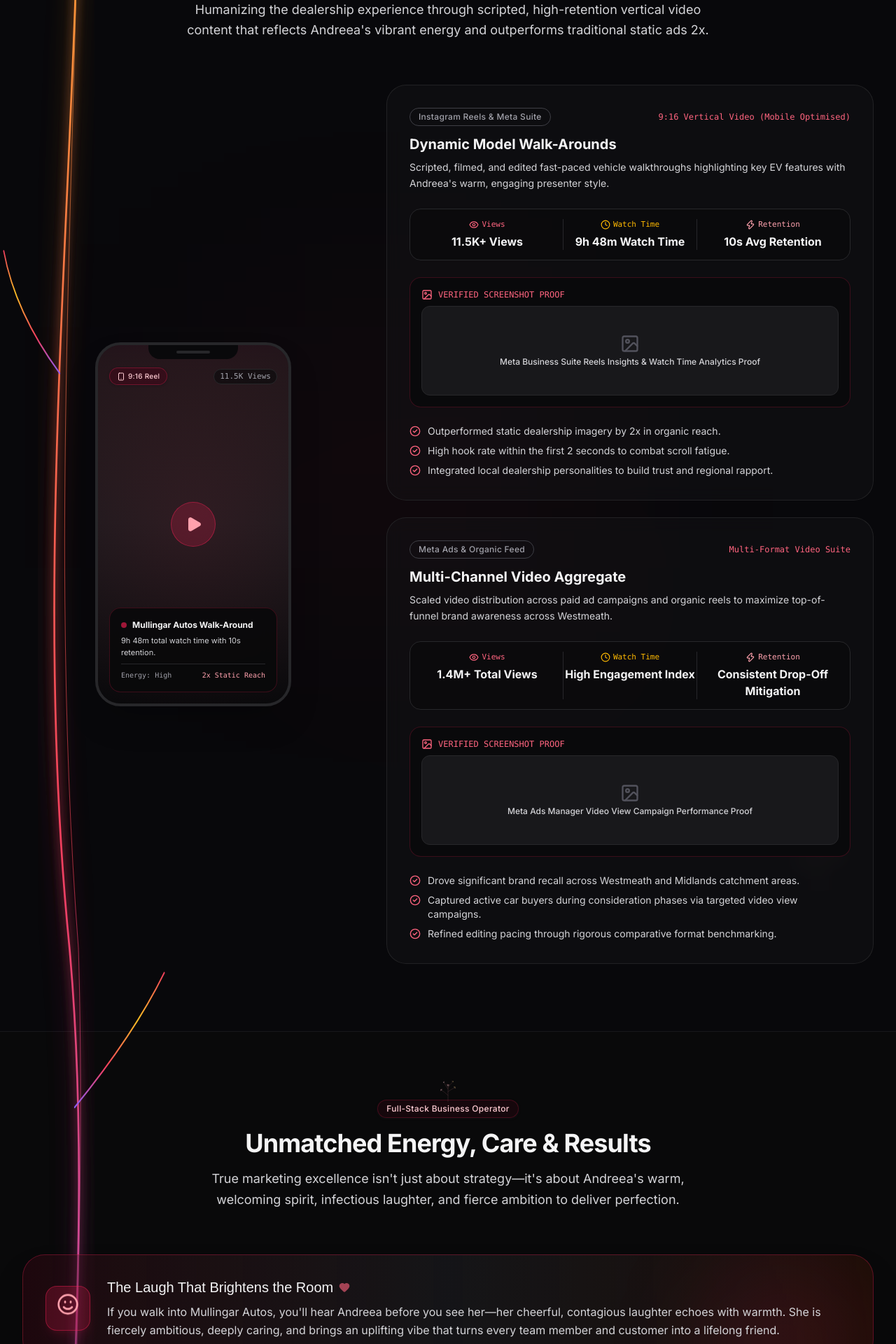
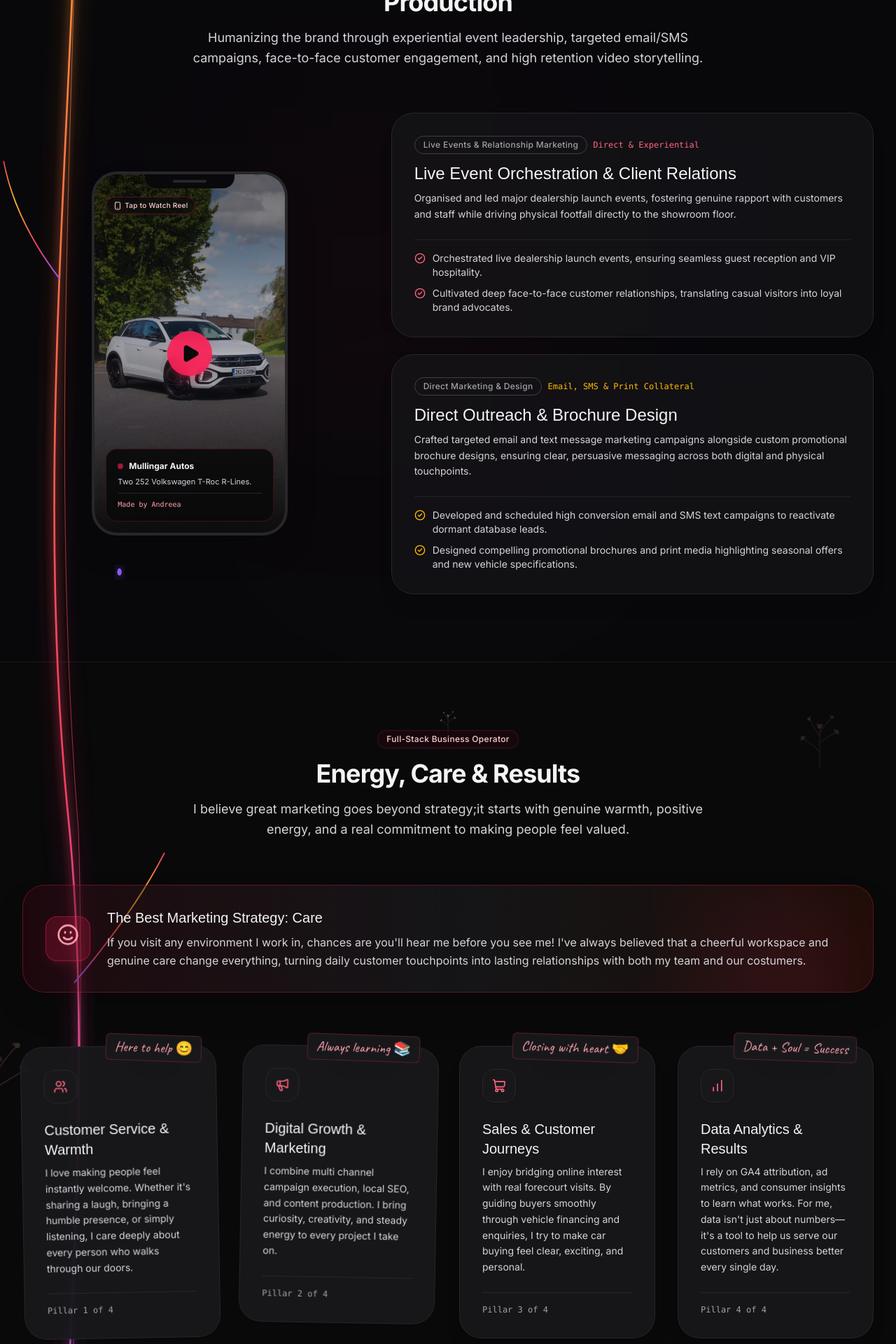
Before and after one commit to armirpepkola/mullingar-autos-portfolio, a Next.js app: page / in a window 1280 px wide. Shown: the part 2700-4620 px from the top of the page at 70% size. Built offline with nearby package versions, Linux system fonts and the light colour scheme; a web font is replaced by a local one.

Commit message:
Design V4.2 (showcase, operator, footer)

```diff
--- a/src/app/layout.tsx
+++ b/src/app/layout.tsx
@@ -25,7 +25,7 @@
 
 export const metadata: Metadata = {
   title: "Andreea | Digital Marketing Portfolio & Mullingar Autos Growth Engine",
-  description: "Data-driven campaign execution, local SEO optimization, short-form video production, and high-performance advertising scaling regional automotive sales.",
+  description: "Data-driven campaign execution, local SEO optimisation, short-form video production, and high-performance advertising scaling regional automotive sales.",
   keywords: ["Digital Marketing", "Growth Strategist", "Volkswagen", "ŠKODA", "Mullingar Autos", "Full-Stack Operator"],
 };
 
--- a/src/app/page.tsx
+++ b/src/app/page.tsx
@@ -1,6 +1,6 @@
 import { Hero } from "@/components/Hero";
 import { CaseStudiesGrid } from "@/components/CaseStudiesGrid";
-import { VideoShowcase } from "@/components/VideoShowcase";
+import { VideoShowcase } from "@/components/VideoShowcase"; // <--- Ensure this is imported and placed here
 import { OperatorJourney } from "@/components/OperatorJourney";
 import { Footer } from "@/components/Footer";
 import { FloatingBotanicalGarden } from "@/components/ui/FloatingBotanicalGarden";
--- a/src/components/OperatorJourney.tsx
+++ b/src/components/OperatorJourney.tsx
@@ -1,7 +1,7 @@
 "use client";
 
 import { motion } from "framer-motion";
-import { Users, Megaphone, ShoppingCart, BarChart, ArrowRight, Heart, Smile } from "lucide-react";
+import { Users, Megaphone, ShoppingCart, BarChart, Smile } from "lucide-react";
 import { Container } from "@/components/ui/Container";
 import { ScrapbookCard } from "@/components/ui/ScrapbookCard";
 import { SectionHeader } from "@/components/ui/SectionHeader";
@@ -11,28 +11,28 @@
   {
     icon: Users,
     title: "Customer Service & Warmth",
-    description: "Making everyone instantly comfortable with an infectious laugh that fills the room, a down-to-earth presence, and genuine care for every single person.",
-    note: "Recognised a mile away! 😊",
+    description: "I love making people feel instantly welcome. Whether it's sharing a laugh, bringing a humble presence, or simply listening, I care deeply about every person who walks through our doors.",
+    note: "Here to help 😊",
     rotation: "-rotate-1",
   },
   {
     icon: Megaphone,
-    title: "Ambitious Digital Marketing",
-    description: "Multi-channel ad execution, social growth, short-form video production, and local SEO driven by relentless drive, creativity, and high energy.",
-    note: "Fierce ambition 🚀",
+    title: "Digital Growth & Marketing",
+    description: "I combine multi channel campaign execution, local SEO, and content production. I bring curiosity, creativity, and steady energy to every project I take on.",
+    note: "Always learning 📚",
     rotation: "rotate-1",
   },
   {
     icon: ShoppingCart,
-    title: "Sales Conversion",
-    description: "Bridging online interest with showroom footfall, guiding prospective buyers seamlessly through vehicle financing with extraordinary care and attention.",
-    note: "Closing with heart 🤍",
+    title: "Sales & Customer Journeys",
+    description: "I enjoy bridging online interest with real forecourt visits. By guiding buyers smoothly through vehicle financing and enquiries, I try to make car buying feel clear, exciting, and personal.",
+    note: "Closing with heart 🤝",
     rotation: "-rotate-0.5",
   },
   {
     icon: BarChart,
     title: "Data Analytics & Results",
-    description: "Leveraging GA4 attribution, ad performance metrics, and consumer insights to ensure every campaign delivers the absolute best possible results.",
+    description: "I rely on GA4 attribution, ad metrics, and consumer insights to learn what works. For me, data isn't just about numbers—it's a tool to help us serve our customers and business better every single day.",
     note: "Data + Soul = Success",
     rotation: "rotate-0.5",
   },
@@ -48,8 +48,8 @@
       <Container className="relative z-10">
         <SectionHeader
           badge="Full-Stack Business Operator"
-          title="Unmatched Energy, Care & Results"
-          description="True marketing excellence isn't just about strategy—it's about Andreea's warm, welcoming spirit, infectious laughter, and fierce ambition to deliver perfection."
+          title="Energy, Care & Results"
+          description="I believe great marketing goes beyond strategy;it starts with genuine warmth, positive energy, and a real commitment to making people feel valued."
         />
 
         {/* Personal Touch Banner */}
@@ -65,10 +65,10 @@
           </div>
           <div className="text-center sm:text-left relative z-10">
             <h3 className="text-xl font-serif text-zinc-100 mb-2 flex items-center justify-center sm:justify-start gap-2">
-              The Laugh That Brightens the Room <Heart className="w-4 h-4 text-rose-400 fill-rose-400 animate-pulse" />
+              The Best Marketing Strategy: Care
             </h3>
             <p className="text-sm sm:text-base text-zinc-300 leading-relaxed">
-              If you walk into Mullingar Autos, you&apos;ll hear Andreea before you see her—her cheerful, contagious laughter echoes with warmth. She is fiercely ambitious, deeply caring, and brings an uplifting vibe that turns every team member and customer into a lifelong friend.
+              If you visit any environment I work in, chances are you&apos;ll hear me before you see me! I&apos;ve always believed that a cheerful workspace and genuine care change everything, turning daily customer touchpoints into lasting relationships with both my team and our costumers.
             </p>
           </div>
         </motion.div>
@@ -99,7 +99,6 @@
                   </div>
                   <div className="mt-6 pt-4 border-t border-zinc-800 flex items-center text-xs font-mono text-zinc-400 group-hover:text-rose-400 transition-colors">
                     <span>Pillar {index + 1} of 4</span>
-                    <ArrowRight className="w-3.5 h-3.5 ml-auto opacity-0 group-hover:opacity-100 transition-opacity" />
                   </div>
                 </ScrapbookCard>
               </motion.div>
--- a/src/components/VideoShowcase.tsx
+++ b/src/components/VideoShowcase.tsx
@@ -1,14 +1,16 @@
 "use client";
 
-import { motion } from "framer-motion";
-import { Play, Eye, Clock, Zap, CheckCircle2, Smartphone, Image as ImageIcon } from "lucide-react";
+import { useState } from "react";
+import { motion, AnimatePresence } from "framer-motion";
+import Image from "next/image";
+import { Play, CheckCircle2, Smartphone, X } from "lucide-react";
 import { Container } from "@/components/ui/Container";
 import { Badge } from "@/components/ui/Badge";
-import { Card } from "@/components/ui/Card";
 import { SectionHeader } from "@/components/ui/SectionHeader";
-import { videoShowcaseData } from "@/data/videoData";
 
 export function VideoShowcase() {
+  const [isInstagramModalOpen, setIsInstagramModalOpen] = useState(false);
+
   return (
     <section className="py-24 border-b border-zinc-900 relative overflow-hidden bg-zinc-950/40">
       {/* Background warm glow */}
@@ -16,13 +18,14 @@
 
       <Container className="relative z-10">
         <SectionHeader
-          badge="Short-Form Video & Social Growth"
-          title="Reel Benchmarking & Video Production"
-          description="Humanizing the dealership experience through scripted, high-retention vertical video content that reflects Andreea's vibrant energy and outperforms traditional static ads 2x."
+          badge="Omnichannel Execution & Brand Storytelling"
+          title="Live Events, Direct Outreach & Content Production"
+          description="Humanizing the brand through experiential event leadership, targeted email/SMS campaigns, face-to-face customer engagement, and high retention video storytelling."
         />
 
-        <div className="grid grid-cols-1 lg:grid-cols-12 gap-8 items-center">
-          {/* Left: Mobile Reel Mockup Preview */}
+        <div className="grid grid-cols-1 lg:grid-cols-12 gap-12 items-center mt-12">
+
+          {/* Left: Mobile Reel Mockup Preview with Thumbnail Image */}
           <motion.div
             initial={{ opacity: 0, x: -20 }}
             whileInView={{ opacity: 1, x: 0 }}
@@ -30,113 +33,161 @@
             transition={{ duration: 0.5 }}
             className="lg:col-span-5 flex justify-center"
           >
-            <div className="relative w-full max-w-70 h-130 bg-zinc-900 rounded-[36px] border-4 border-zinc-800 shadow-2xl p-4 flex flex-col justify-between overflow-hidden group">
+            <div
+              onClick={() => setIsInstagramModalOpen(true)}
+              className="relative w-full max-w-70 h-130 bg-zinc-900 rounded-[36px] border-4 border-zinc-800 shadow-2xl p-4 flex flex-col justify-between overflow-hidden group cursor-pointer hover:border-rose-500/50 transition-all"
+            >
               {/* Phone Notch & Status Bar */}
               <div className="absolute top-0 left-1/2 -translate-x-1/2 w-32 h-5 bg-zinc-950 rounded-b-2xl z-20 flex items-center justify-center">
                 <div className="w-12 h-1 bg-zinc-800 rounded-full" />
               </div>
 
-              {/* Simulated Reel Background Content */}
-              <div className="absolute inset-0 bg-linear-to-b from-rose-950/20 via-zinc-900 to-zinc-950 z-0 flex items-center justify-center">
-                <div className="absolute inset-0 bg-[radial-gradient(circle_at_center,rgba(244,63,94,0.1)_0,transparent_100%)]" />
-                <div className="w-16 h-16 rounded-full bg-rose-500/20 border border-rose-500/40 flex items-center justify-center backdrop-blur-md group-hover:scale-110 transition-transform">
-                  <Play className="w-6 h-6 text-rose-300 fill-rose-300 ml-0.5" />
+              {/* Thumbnail Image & Play Overlay */}
+              <div className="absolute inset-0 z-0 overflow-hidden">
+                <Image
+                  src="/proof/reel-thumbnail.png"
+                  alt="Instagram Reel Thumbnail"
+                  fill
+                  className="object-cover group-hover:scale-105 transition-transform duration-500 opacity-80"
+                />
+                <div className="absolute inset-0 bg-linear-to-b from-black/40 via-transparent to-black/80" />
+
+                {/* Centered Play Button */}
+                <div className="absolute inset-0 flex items-center justify-center">
+                  <div className="w-16 h-16 rounded-full bg-rose-500/90 text-zinc-950 flex items-center justify-center backdrop-blur-md group-hover:scale-110 transition-transform shadow-lg shadow-rose-500/30">
+                    <Play className="w-7 h-7 fill-zinc-950 ml-0.5" />
+                  </div>
                 </div>
               </div>
 
               {/* Top Meta Tag on Phone */}
               <div className="relative z-10 pt-4 flex items-center justify-between">
-                <Badge variant="glow" className="text-[10px] py-1 px-2.5 border-rose-500/30 text-rose-200 bg-rose-950/40">
-                  <Smartphone className="w-3 h-3 mr-1" /> 9:16 Reel
+                <Badge variant="glow" className="text-[10px] py-1 px-2.5 border-rose-500/30 text-rose-200 bg-zinc-950/60 backdrop-blur-md">
+                  <Smartphone className="w-3 h-3 mr-1" /> Tap to Watch Reel
                 </Badge>
-                <span className="text-[11px] font-mono text-zinc-400 bg-zinc-950/60 px-2 py-0.5 rounded-full border border-zinc-800">
+                {/* <span className="text-[11px] font-mono text-zinc-300 bg-zinc-950/80 px-2 py-0.5 rounded-full border border-zinc-800 backdrop-blur-md">
                   11.5K Views
-                </span>
+                </span> */}
               </div>
 
               {/* Bottom Overlay on Phone */}
-              <div className="relative z-10 bg-zinc-950/90 backdrop-blur-md p-4 rounded-2xl border border-rose-500/20">
+              <div className="relative z-10 bg-zinc-950/90 backdrop-blur-md p-4 rounded-2xl border border-rose-500/20 shadow-xl">
                 <div className="flex items-center gap-2 mb-1.5">
                   <span className="w-2 h-2 rounded-full bg-rose-500 animate-pulse" />
-                  <span className="text-xs font-bold text-zinc-100">Mullingar Autos Walk-Around</span>
+                  <span className="text-xs font-bold text-zinc-100">Mullingar Autos</span>
                 </div>
-                <p className="text-[11px] text-zinc-300 mb-2">9h 48m total watch time with 10s retention.</p>
+                <p className="text-[11px] text-zinc-300 mb-2">Two 252 Volkswagen T-Roc R-Lines.</p>
                 <div className="flex items-center justify-between text-[10px] font-mono text-zinc-400 border-t border-zinc-800 pt-2">
-                  <span>Energy: High</span>
-                  <span className="text-rose-300">2x Static Reach</span>
+                  {/* <span>Energy: High</span> */}
+                  <span className="text-rose-300">Made by Andreea</span>
                 </div>
               </div>
             </div>
           </motion.div>
 
-          {/* Right: Detailed Video Metrics & Screenshot Proof Cards */}
+          {/* Right: Detailed Story & Execution Cards */}
           <div className="lg:col-span-7 space-y-6">
-            {videoShowcaseData.map((item, index) => (
+
+            {/* Card 1: Live Events */}
             <motion.div
-                key={item.id}
               initial={{ opacity: 0, x: 20 }}
               whileInView={{ opacity: 1, x: 0 }}
               viewport={{ once: true }}
-                transition={{ duration: 0.5, delay: index * 0.1 }}
+              transition={{ duration: 0.5 }}
+              className="p-6 sm:p-8 rounded-4xl bg-zinc-900/60 border border-zinc-800 hover:border-rose-500/40 transition-all shadow-xl"
             >
-                <Card className="relative overflow-hidden hover:border-rose-500/40 transition-colors">
-                  <div className="flex flex-wrap items-center justify-between gap-2 mb-3">
-                    <Badge variant="outline">{item.platform}</Badge>
-                    <span className="text-xs font-mono text-rose-400">{item.format}</span>
+              <div className="flex items-center gap-2 mb-3">
+                <Badge variant="outline">Live Events & Relationship Marketing</Badge>
+                <span className="text-xs font-mono text-rose-400">Direct & Experiential</span>
               </div>
 
-                  <h3 className="text-xl font-bold text-zinc-100 mb-2">{item.title}</h3>
-                  <p className="text-sm text-zinc-300 mb-6 leading-relaxed">{item.description}</p>
+              <h3 className="text-xl sm:text-2xl font-serif text-zinc-100 mb-2">Live Event Orchestration & Client Relations</h3>
+              <p className="text-sm text-zinc-300 mb-6 leading-relaxed">
+                Organised and led major dealership launch events, fostering genuine rapport with customers and staff while driving physical footfall directly to the showroom floor.
+              </p>
 
-                  {/* Stat Badges */}
-                  <div className="grid grid-cols-3 gap-3 mb-6 bg-zinc-950/60 p-3.5 rounded-2xl border border-zinc-800">
-                    <div className="text-center">
-                      <div className="flex items-center justify-center gap-1 text-[11px] font-mono text-rose-400 mb-1">
-                        <Eye className="w-3.5 h-3.5" /> Views
-                      </div>
-                      <span className="text-sm sm:text-base font-bold text-zinc-100">{item.views}</span>
-                    </div>
-                    <div className="text-center border-x border-zinc-800">
-                      <div className="flex items-center justify-center gap-1 text-[11px] font-mono text-amber-400 mb-1">
-                        <Clock className="w-3.5 h-3.5" /> Watch Time
-                      </div>
-                      <span className="text-sm sm:text-base font-bold text-zinc-100">{item.watchTime}</span>
-                    </div>
-                    <div className="text-center">
-                      <div className="flex items-center justify-center gap-1 text-[11px] font-mono text-rose-300 mb-1">
-                        <Zap className="w-3.5 h-3.5" /> Retention
-                      </div>
-                      <span className="text-sm sm:text-base font-bold text-zinc-100">{item.retention}</span>
-                    </div>
+              <ul className="space-y-2.5 pt-4 border-t border-zinc-800/80">
+                <li className="flex items-start gap-2.5 text-xs sm:text-sm text-zinc-300">
+                  <CheckCircle2 className="w-4 h-4 text-rose-400 shrink-0 mt-0.5" />
+                  <span>Orchestrated live dealership launch events, ensuring seamless guest reception and VIP hospitality.</span>
+                </li>
+                <li className="flex items-start gap-2.5 text-xs sm:text-sm text-zinc-300">
+                  <CheckCircle2 className="w-4 h-4 text-rose-400 shrink-0 mt-0.5" />
+                  <span>Cultivated deep face-to-face customer relationships, translating casual visitors into loyal brand advocates.</span>
+                </li>
+              </ul>
+            </motion.div>
+
+            {/* Card 2: Direct Outreach & Print Design */}
+            <motion.div
+              initial={{ opacity: 0, x: 20 }}
+              whileInView={{ opacity: 1, x: 0 }}
+              viewport={{ once: true }}
+              transition={{ duration: 0.5, delay: 0.1 }}
+              className="p-6 sm:p-8 rounded-4xl bg-zinc-900/60 border border-zinc-800 hover:border-amber-500/40 transition-all shadow-xl"
+            >
+              <div className="flex items-center gap-2 mb-3">
+                <Badge variant="outline">Direct Marketing & Design</Badge>
+                <span className="text-xs font-mono text-amber-400">Email, SMS & Print Collateral</span>
               </div>
 
-                  {/* Screenshot Proof Frame */}
-                  <div className="mb-6 rounded-2xl bg-zinc-950 border border-rose-500/20 p-4 relative overflow-hidden">
-                    <div className="flex items-center gap-2 mb-2 text-xs font-mono text-rose-400">
-                      <ImageIcon className="w-4 h-4" />
-                      <span>VERIFIED SCREENSHOT PROOF</span>
-                    </div>
-                    <div className="w-full h-32 rounded-xl bg-zinc-900 border border-zinc-800 flex flex-col items-center justify-center p-3 text-center">
-                      <ImageIcon className="w-7 h-7 text-zinc-600 mb-1" />
-                      <p className="text-xs font-medium text-zinc-300">{item.screenshotProofLabel}</p>
-                    </div>
-                  </div>
+              <h3 className="text-xl sm:text-2xl font-serif text-zinc-100 mb-2">Direct Outreach & Brochure Design</h3>
+              <p className="text-sm text-zinc-300 mb-6 leading-relaxed">
+                Crafted targeted email and text message marketing campaigns alongside custom promotional brochure designs, ensuring clear, persuasive messaging across both digital and physical touchpoints.
+              </p>
 
-                  {/* Highlights Bullet List */}
-                  <ul className="space-y-2">
-                    {item.highlights.map((highlight, hIndex) => (
-                      <li key={hIndex} className="flex items-start gap-2.5 text-xs sm:text-sm text-zinc-300">
-                        <CheckCircle2 className="w-4 h-4 text-rose-400 shrink-0 mt-0.5" />
-                        <span>{highlight}</span>
+              <ul className="space-y-2.5 pt-4 border-t border-zinc-800/80">
+                <li className="flex items-start gap-2.5 text-xs sm:text-sm text-zinc-300">
+                  <CheckCircle2 className="w-4 h-4 text-amber-400 shrink-0 mt-0.5" />
+                  <span>Developed and scheduled high conversion email and SMS text campaigns to reactivate dormant database leads.</span>
                 </li>
-                    ))}
+                <li className="flex items-start gap-2.5 text-xs sm:text-sm text-zinc-300">
+                  <CheckCircle2 className="w-4 h-4 text-amber-400 shrink-0 mt-0.5" />
+                  <span>Designed compelling promotional brochures and print media highlighting seasonal offers and new vehicle specifications.</span>
+                </li>
               </ul>
-                </Card>
             </motion.div>
-            ))}
+
           </div>
         </div>
       </Container>
+
+      {/* INSTAGRAM REEL EMBED PLAYER MODAL */}
+      <AnimatePresence>
+        {isInstagramModalOpen && (
+          <div className="fixed inset-0 z-50 flex items-center justify-center p-4">
+            <motion.div
+              initial={{ opacity: 0 }}
+              animate={{ opacity: 1 }}
+              exit={{ opacity: 0 }}
+              onClick={() => setIsInstagramModalOpen(false)}
+              className="fixed inset-0 bg-black/90 backdrop-blur-lg"
+            />
+            <motion.div
+              initial={{ opacity: 0, scale: 0.95 }}
+              animate={{ opacity: 1, scale: 1 }}
+              exit={{ opacity: 0, scale: 0.95 }}
+              className="relative w-full max-w-sm aspect-9/16 bg-zinc-950 border border-zinc-800 rounded-[36px] p-4 shadow-2xl z-10 flex flex-col items-center justify-center overflow-hidden"
+            >
+              <button
+                onClick={() => setIsInstagramModalOpen(false)}
+                className="absolute top-4 right-4 p-2 rounded-full bg-zinc-900 border border-zinc-800 text-zinc-400 hover:text-zinc-100 transition-colors z-30 cursor-pointer"
+              >
+                <X className="w-5 h-5" />
+              </button>
+
+              <div className="w-full h-full flex items-center justify-center pt-8">
+                <iframe
+                  src="https://www.instagram.com/reel/DPPGcRTAhDk/embed"
+                  className="w-full h-full rounded-2xl border-0"
+                  allowTransparency={true}
+                  allow="encrypted-media"
+                />
+              </div>
+            </motion.div>
+          </div>
+        )}
+      </AnimatePresence>
     </section>
   );
 }
```
Also changed, not shown: src/components/Footer.tsx (+59 -34 lines), public/proof/reel-thumbnail.png (added). Lines whose indentation alone changed are shown as unchanged.
